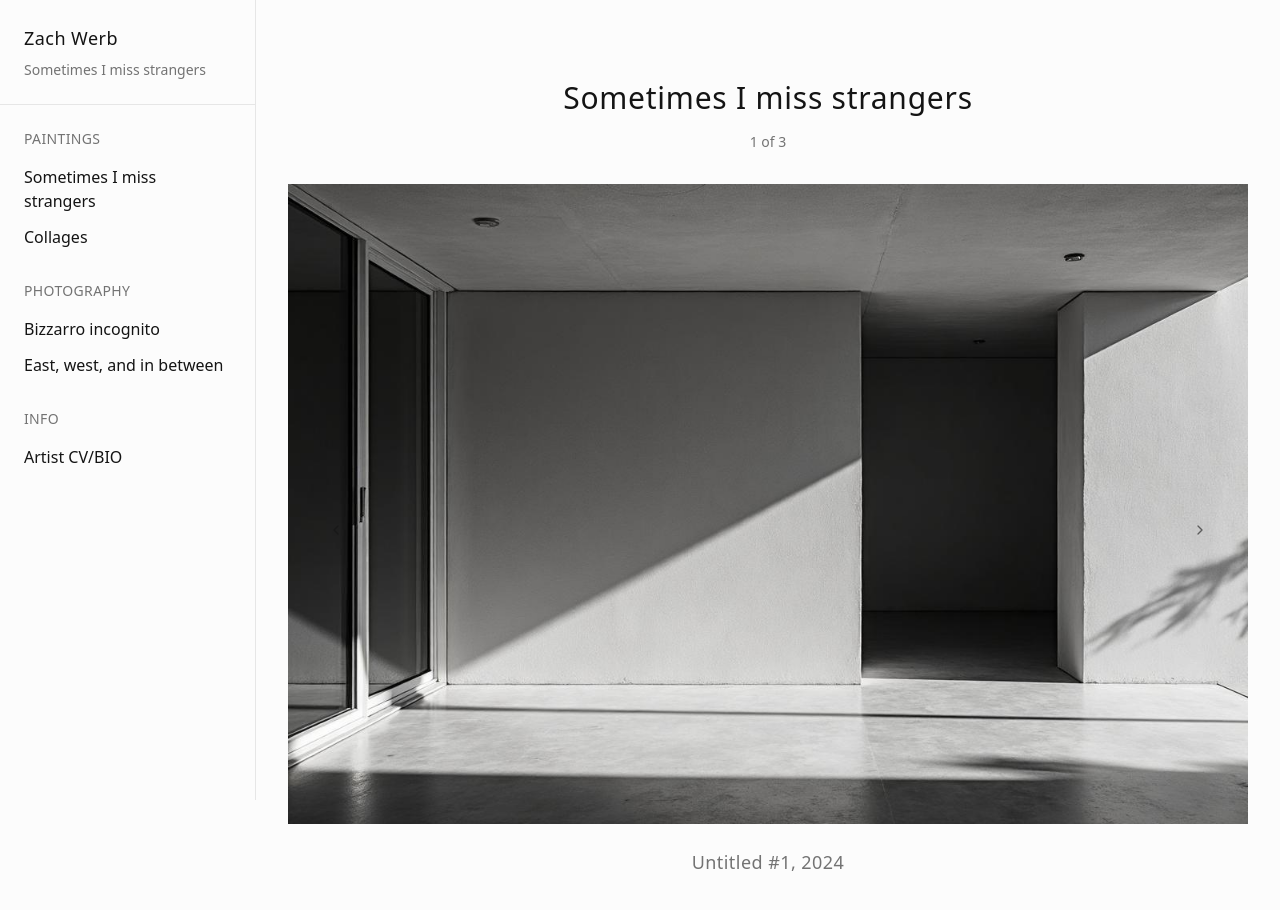
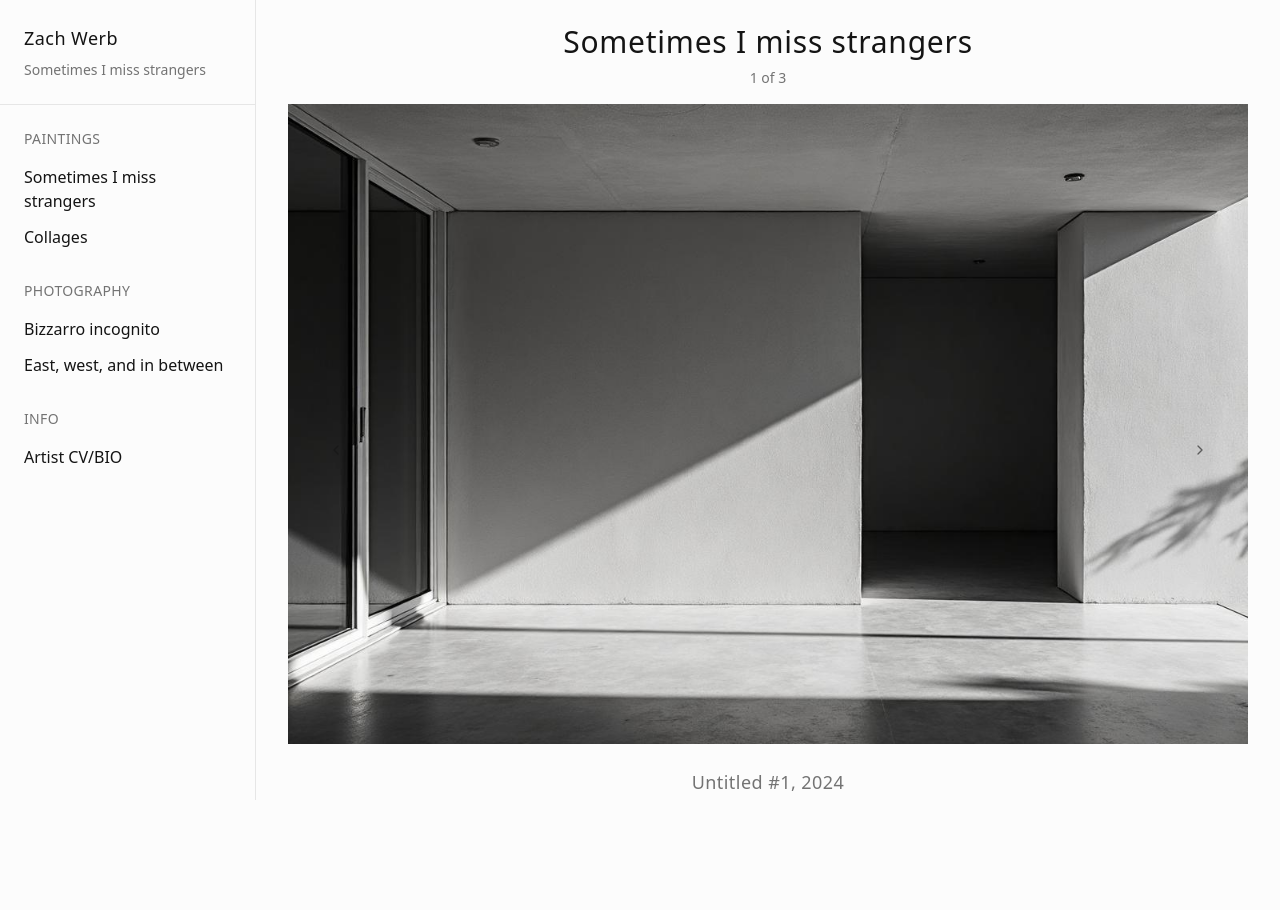
Before and after one commit to ZWerbo/artful-gallery-scroll, a React (Vite) app: page /paintings/strangers in a window 1280 px wide. Shown: the top 910 px of the page. After the commit the page ends 828 px from the top, so only its background shows below. Built offline with nearby package versions, Linux system fonts and the light colour scheme.

Commit message:
Refactor ImageGallery layout
Adjust vertical spacing to fit title, image, and caption above the fold. Align main content title with artist name in the sidebar.

```diff
--- a/src/components/ImageGallery.tsx
+++ b/src/components/ImageGallery.tsx
@@ -72,9 +72,9 @@ const ImageGallery = ({ images, title }: ImageGalleryProps) => {
   return (
     <div className="min-h-screen bg-background">
       {/* Header */}
-      <div className="pt-20 pb-8 px-6">
+      <div className="pt-6 pb-4 px-6">
         <div className="max-w-7xl mx-auto">
-          <h1 className="text-2xl md:text-3xl font-light tracking-wide text-center mb-4">
+          <h1 className="text-2xl md:text-3xl font-light tracking-wide text-center mb-2">
             {title}
           </h1>
           <div className="text-center text-sm text-muted-foreground font-light">
@@ -84,7 +84,7 @@ const ImageGallery = ({ images, title }: ImageGalleryProps) => {
       </div>
 
       {/* Main Image Display */}
-      <div className="relative flex-1 flex items-center justify-center px-6 pb-20">
+      <div className="relative flex-1 flex items-center justify-center px-6 pb-8">
         <div className="relative max-w-5xl w-full">
           {/* Loading State */}
           {isLoading && (
```
